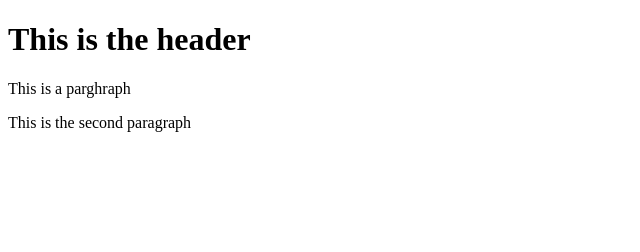
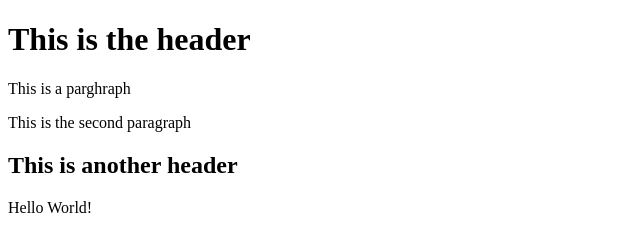
Before and after one commit to Omar-Attiyah/Bootstrap-git-Repos, a website: page index.html in a window 1280 px wide. Shown: the whole page, without its empty margins (0-640 px from the left). Drawn offline with Linux system fonts and the light colour scheme.

Commit message:
using NPM

```diff
--- a/index.html
+++ b/index.html
@@ -4,5 +4,7 @@
         <h1>This is the header</h1>
         <p>This is a parghraph</p>
         <p>This is the second paragraph</p>
+        <h2>This is another header</h2>
+        <p>Hello World!</p>
     </body>
 </html>
```
Also changed, not shown: package.json (added, +24 -0 lines), 2 other files.
